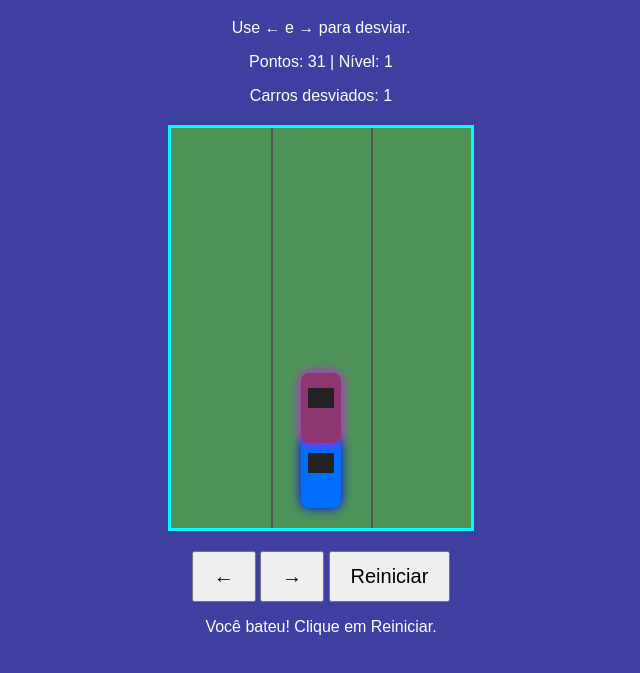
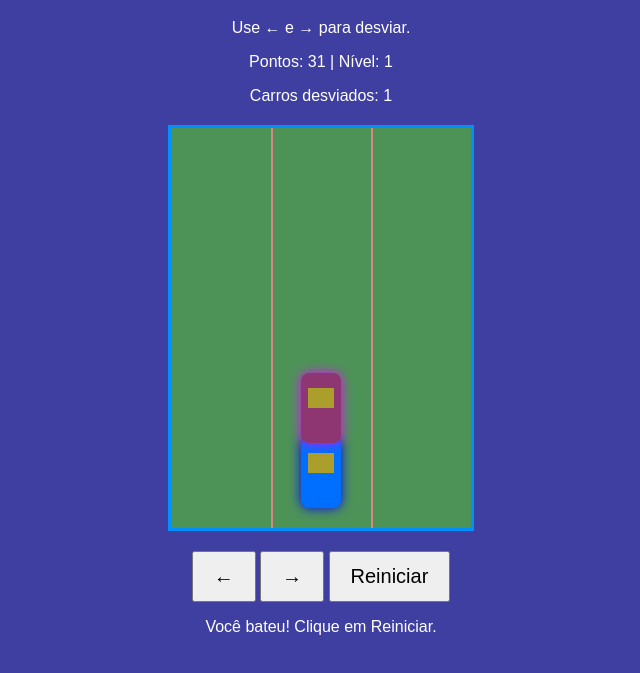
Before and after one commit to PedroHenrike19/Game, a plain HTML site: page index.html in a window 1280 px wide. Shown: the part 61-734 px from the top of the page, without its empty margins (319-959 px from the left). Drawn offline with Linux system fonts and the light colour scheme.

Commit message:
Alteração 1

```diff
--- a/estilo.css
+++ b/estilo.css
@@ -16,7 +16,7 @@ h1 {
   width: 300px;
   height: 400px;
   background: #4d9358;
-  border: 3px solid cyan;
+  border: 3px solid rgb(0, 145, 255);
   margin: 20px auto;
   position: relative;
   overflow: hidden;
@@ -28,7 +28,7 @@ h1 {
   position: absolute;
   width: 2px;
   height: 100%;
-  background: #555;
+  background: #d98585;
   top: 0;
 }
 
@@ -59,7 +59,7 @@ h1 {
   position: absolute;
   width: 26px;
   height: 20px;
-  background: #222;
+  background: #ab9e2b;
   top: 15px;
   left: 7px;
 }
```
